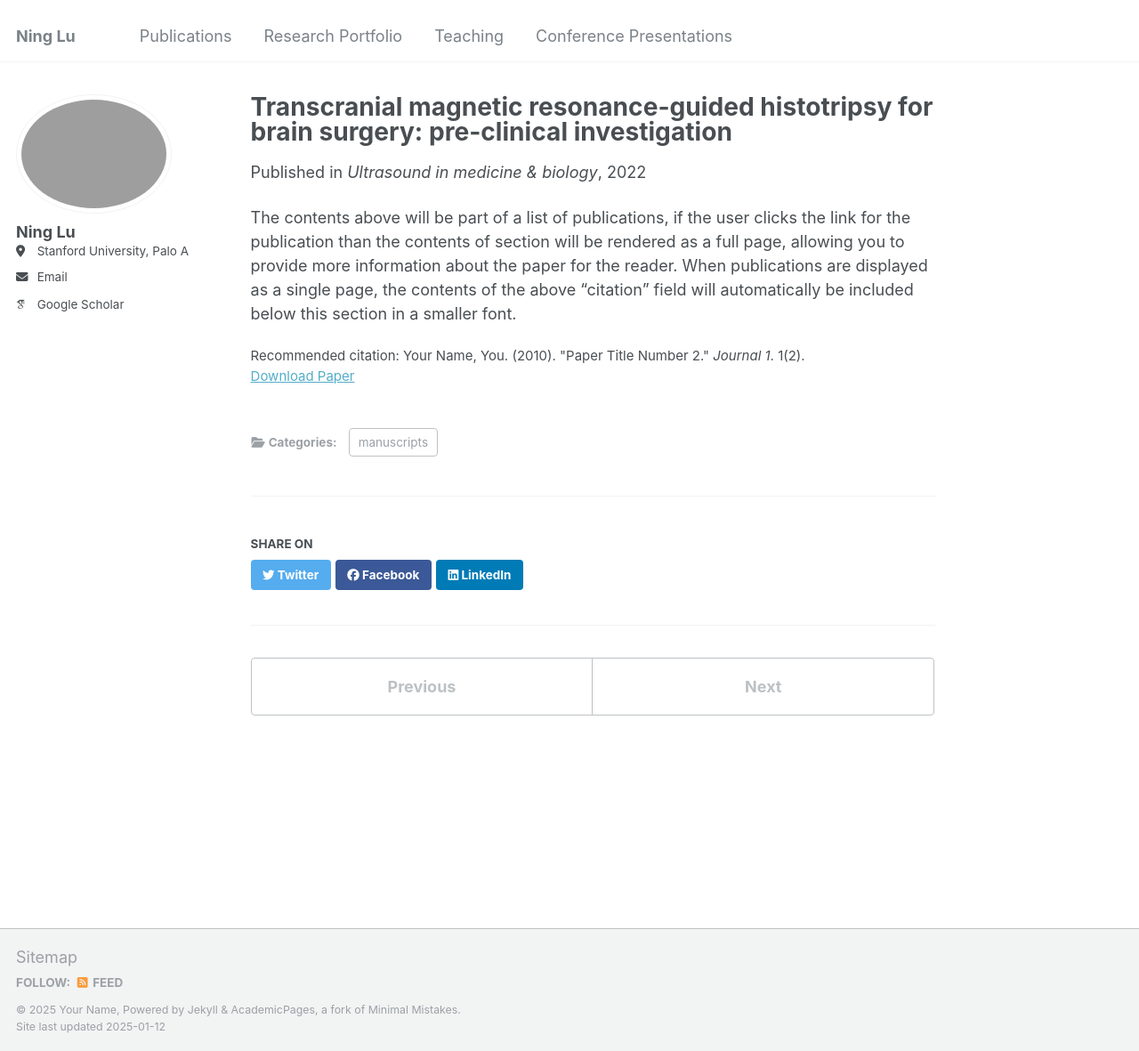
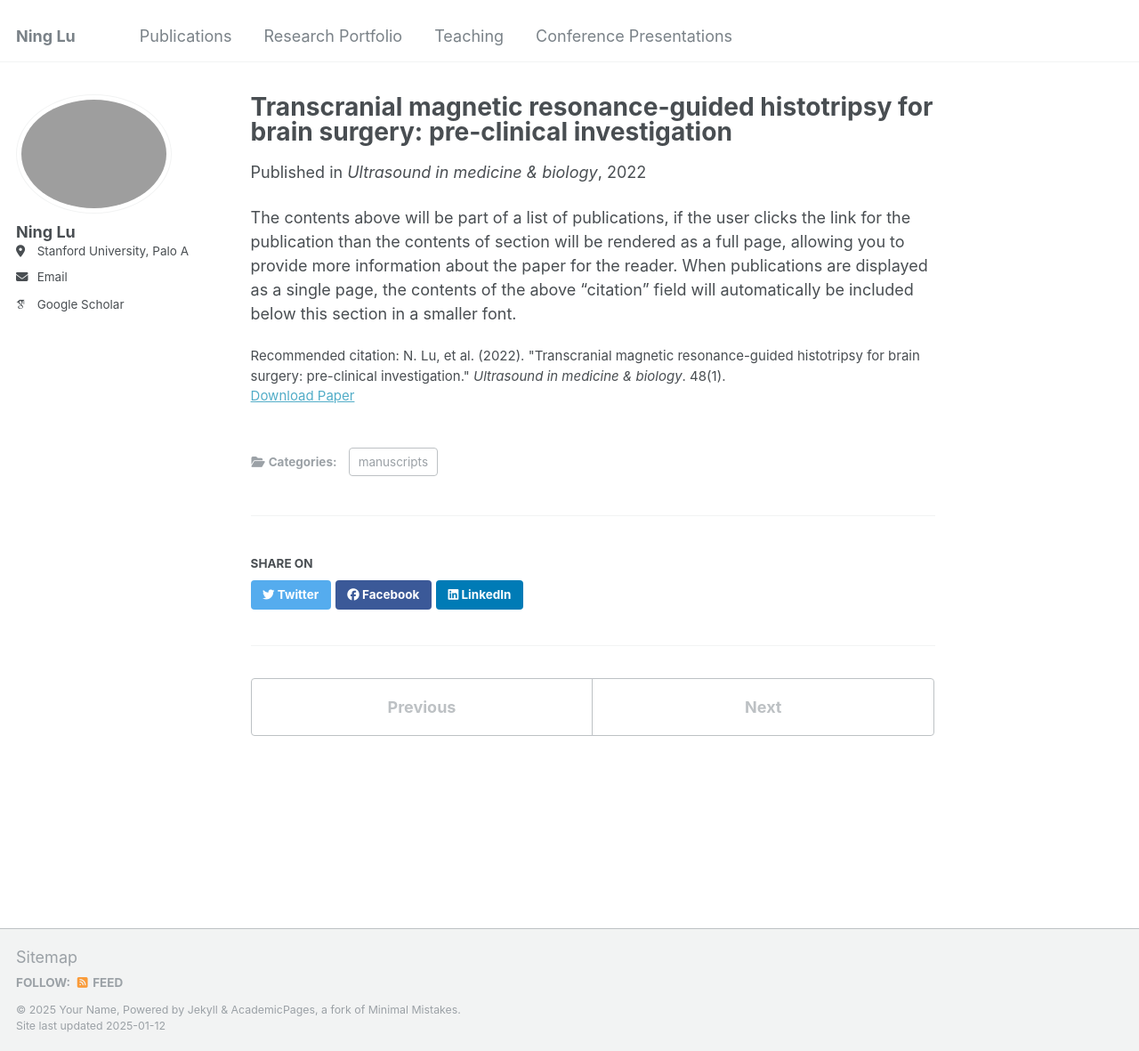
Before and after one commit to NingLu-Ultrasound/ninglu-ultrasound.github.io, a Jekyll site: the page built from _publications/2010-10-01-paper-title-number-2.md, in a window 1280 px wide and 1181 px high. Shown: the whole window at 89% size. Built offline with Jekyll 4.4.1, drawn with Linux system fonts in a browser that asks for light colours; some web fonts are replaced; a file with an impossible date is left out.

Commit message:
Update and rename Pub2_Transcranial_MR-Guided_Histotripsy_pig_Surgery.md to 2010-10-01-paper-title-number-2.md

```diff
--- a/_publications/Pub2_Transcranial_MR-Guided_Histotripsy_pig_Surgery.md
+++ b/_publications/2010-10-01-paper-title-number-2.md
@@ -2,11 +2,11 @@
 title: "Transcranial magnetic resonance-guided histotripsy for brain surgery: pre-clinical investigation"
 collection: publications
 category: manuscripts
-permalink: /publication/Pub2_Transcranial_MR-Guided_Histotripsy_pig_Surgery
+permalink: /publication/2010-10-01-paper-title-number-2
 date: 2022-01-01
 venue: 'Ultrasound in medicine & biology'
 paperurl: 'http://ninglu-ultrasound.github.io/files/Pub2_Transcranial_MR-Guided_Histotripsy_pig_Surgery.pdf'
-citation: 'Your Name, You. (2010). &quot;Paper Title Number 2.&quot; <i>Journal 1</i>. 1(2).'
+citation: 'N. Lu, et al. (2022). &quot;Transcranial magnetic resonance-guided histotripsy for brain surgery: pre-clinical investigation.&quot; <i>Ultrasound in medicine & biology</i>. 48(1).'
 ---
 
 The contents above will be part of a list of publications, if the user clicks the link for the publication than the contents of section will be rendered as a full page, allowing you to provide more information about the paper for the reader. When publications are displayed as a single page, the contents of the above "citation" field will automatically be included below this section in a smaller font.
```
